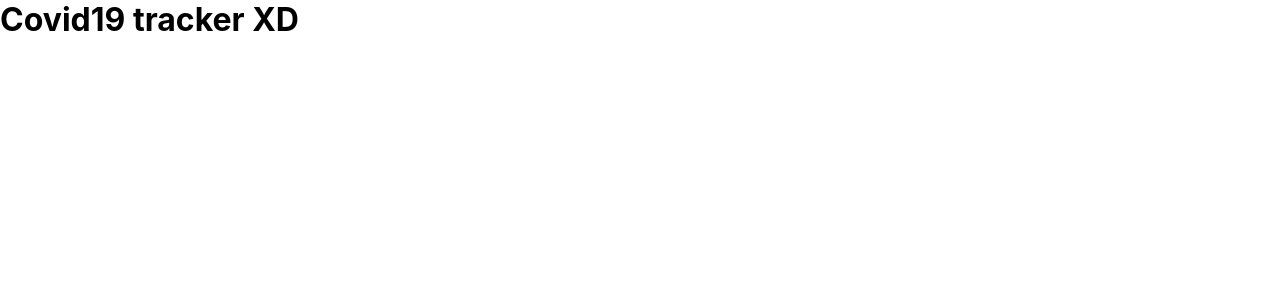
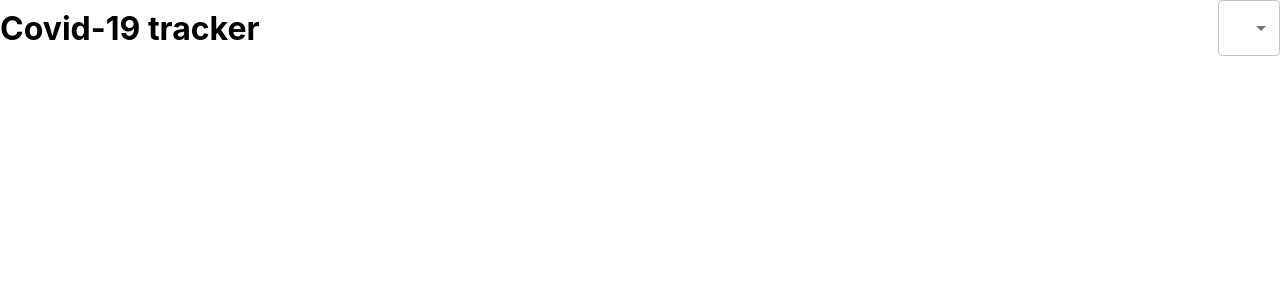
Before and after one commit to mriyank/covid-19-tracker, a React (Create React App) app: page / in a window 1280 px wide. Shown: the top 300 px of the page. Built offline with nearby package versions, Linux system fonts and the light colour scheme.

Commit message:
added material-ui+ appheader

```diff
--- a/package.json
+++ b/package.json
@@ -3,6 +3,7 @@
   "version": "0.1.0",
   "private": true,
   "dependencies": {
+    "@material-ui/core": "^4.11.0",
     "@testing-library/jest-dom": "^5.11.6",
     "@testing-library/react": "^11.2.2",
     "@testing-library/user-event": "^12.2.2",
--- a/src/App.css
+++ b/src/App.css
@@ -1,3 +1,11 @@
 *{
   margin: 0;
 }
+
+
+.app__header {
+  display: flex;
+  align-items: center;
+  margin-bottom: 20px;
+  justify-content: space-between;
+}
--- a/src/App.js
+++ b/src/App.js
@@ -1,9 +1,31 @@
-import './App.css';
+import { FormControl, MenuItem, Select } from "@material-ui/core";
+import React, { useState, useEffect } from "react";
+import "./App.css";
 
 function App() {
+  const [countries, setCountries] = useState([
+    "India", "USA", "FRANCE","China"
+  ]);
+
   return (
     <div className="app">
-      <h1>Covid19 tracker XD</h1>
+      <div className="app__header">
+        <h1>Covid-19 tracker</h1>
+        <FormControl className="app__dropdown">
+          <Select variant="outlined" value="abc">
+            {
+              countries.map(country =>(
+              <MenuItem value={country}>{country}</MenuItem>
+              ))
+            }
+
+            {/* <MenuItem vlaue="Worldwide">Worldwide</MenuItem>
+            <MenuItem value="worldwide">option2</MenuItem>
+            <MenuItem value="worldwide">option3</MenuItem>
+            <MenuItem value="worldwide">option4</MenuItem> */}
+          </Select>
+        </FormControl>
+      </div>
     </div>
   );
 }
```
Also changed, not shown: 1 other file (tests, documents, lock files or other folders).
